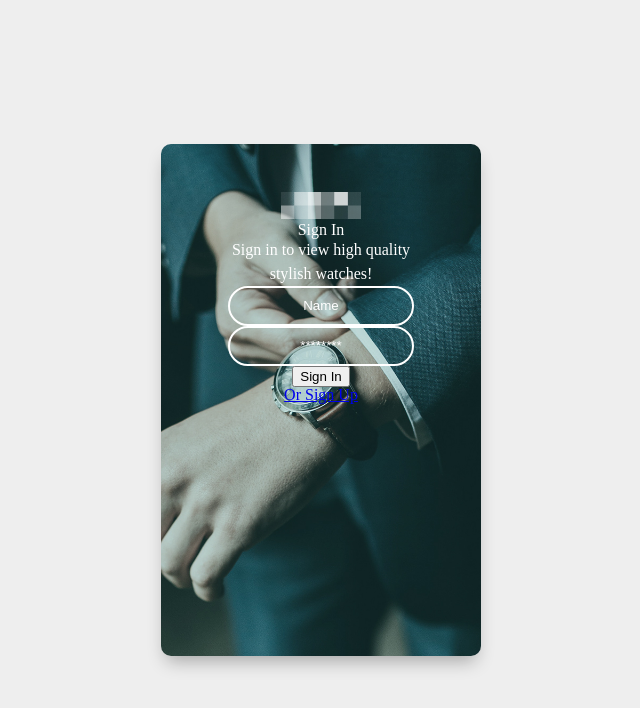
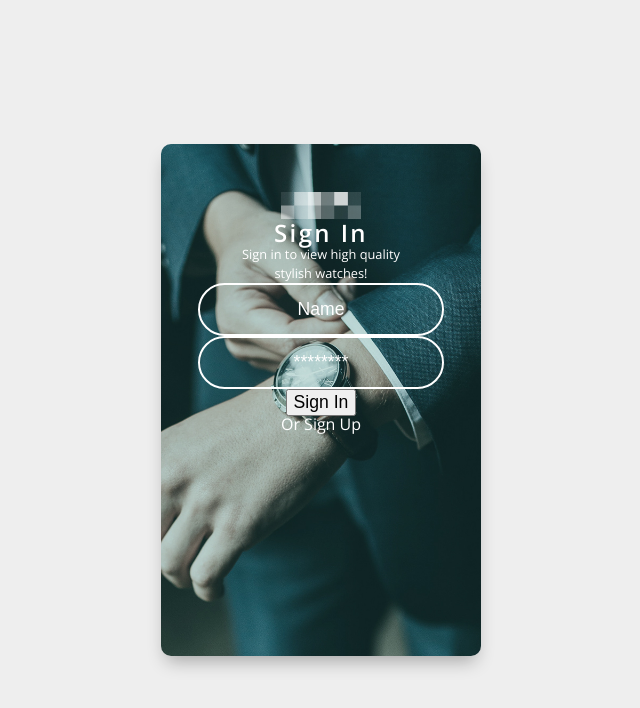
Before and after one commit to BackpackerZen/watch-card, a plain HTML site: page index.html in a window 1280 px wide. Shown: the whole page, without its empty margins (319-959 px from the left). Drawn offline with nearby package versions, Linux system fonts and the light colour scheme.

Commit message:
Add basic fonts

```diff
--- a/css/sass/_typography.scss
+++ b/css/sass/_typography.scss
@@ -1,5 +1,25 @@
+html {
+	font-family: 'Open Sans', sans-serif;
+}
+
+
 .watch-card {
 	color: $white;
+	h2 {
+		font-size: 1.5em;
+		font-weight: 600;
+		letter-spacing: 0.1em;
+	}
+	p {
+		font-size: 0.8em;
+	}
+	input {
+		font-size: 1.1em;
+	}
+	a {
+		color: $white;
+		text-decoration: none;
+	}
 }
 
 
--- a/index.html
+++ b/index.html
@@ -41,5 +41,7 @@
 </main>
 
 <!-- <script>#</script> Insert here! -->
+<link href="https://fonts.googleapis.com/css?family=Open+Sans:400,600" rel="stylesheet">
+
 </body>
 </html>
```
Also changed, not shown: css/main.css, 1 other file.
